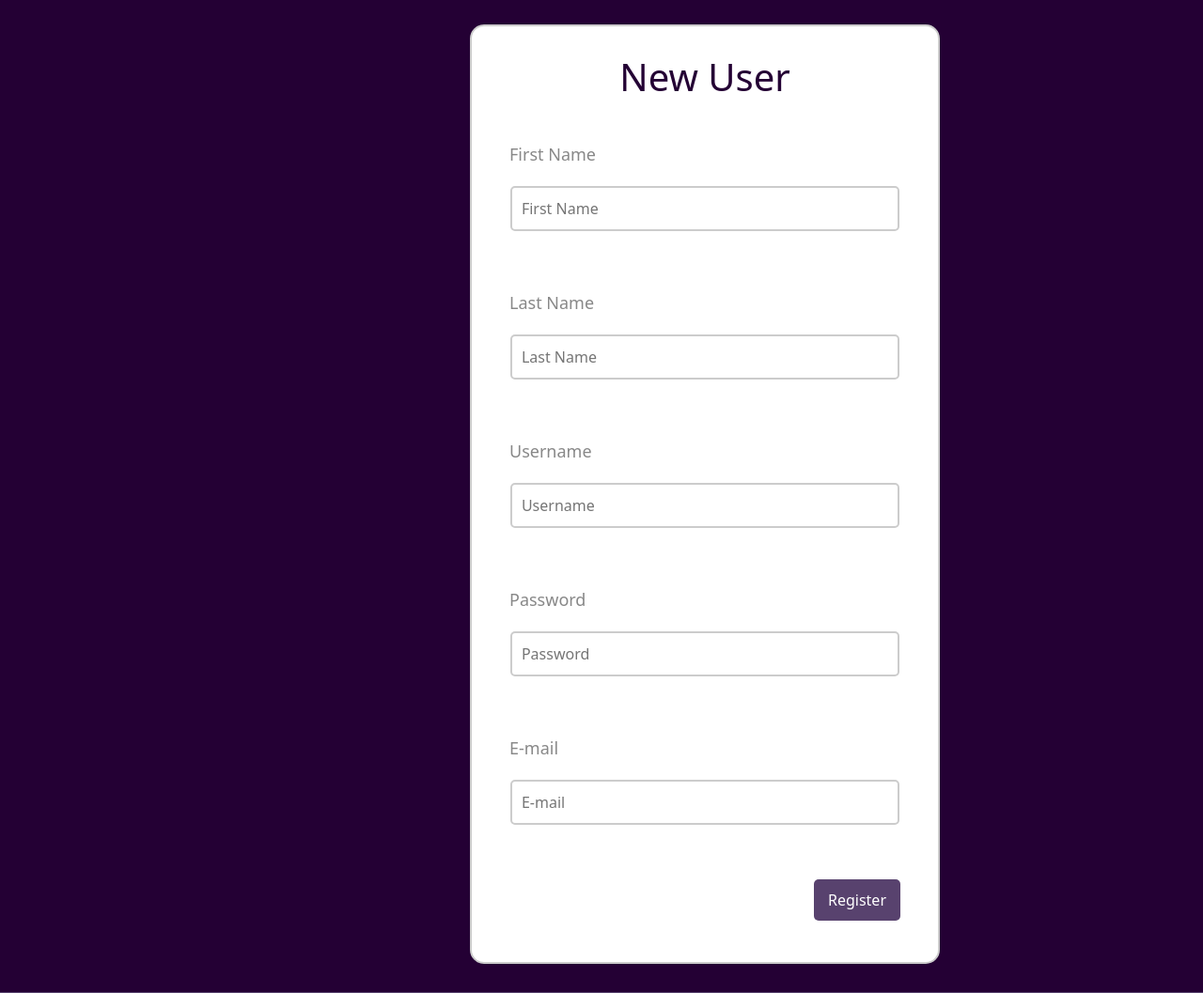
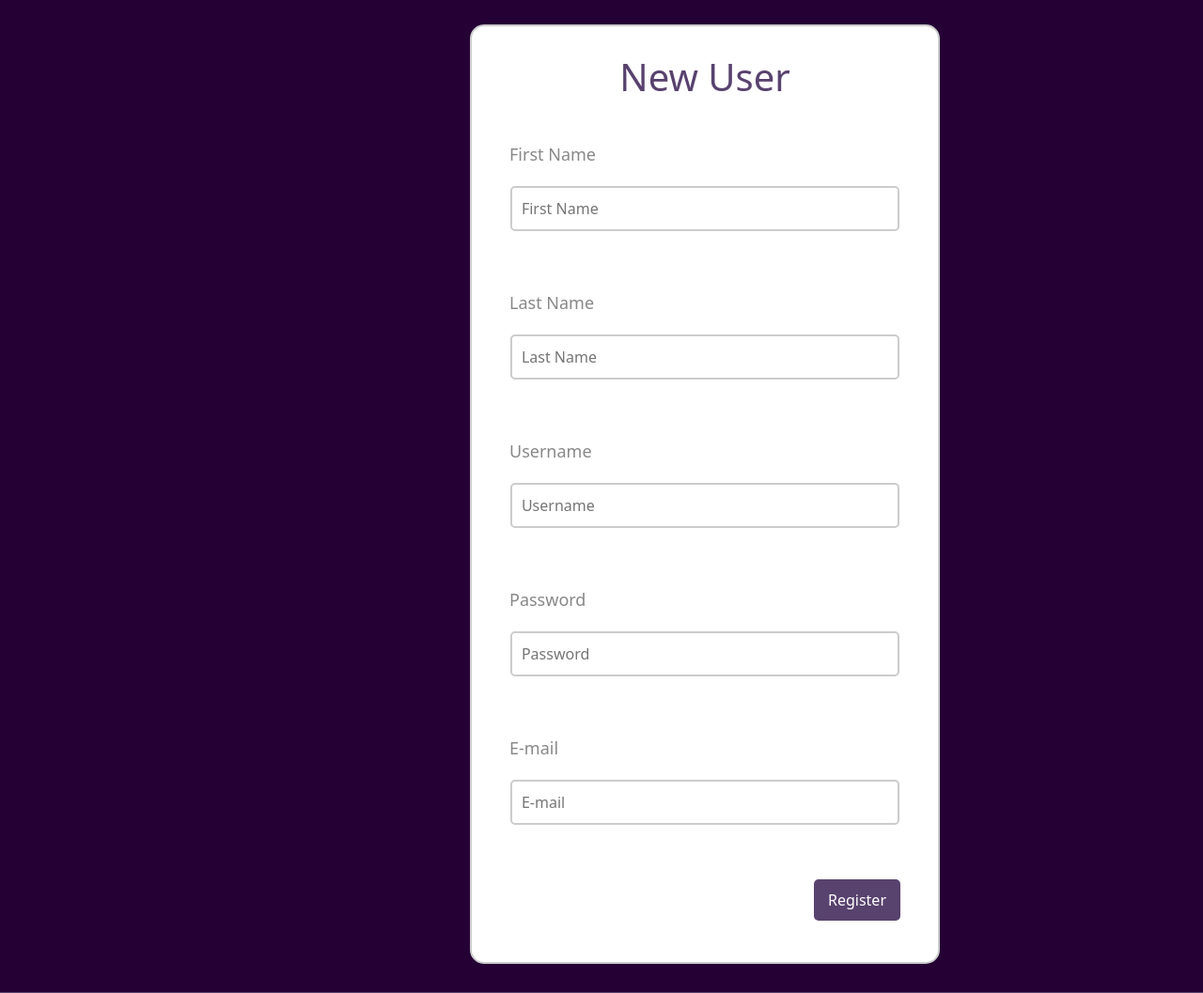
Before and after one commit to cerberus2078/Web-programming-Team-16, a PHP site: page /newuser.php in a window 1280 px wide. Shown: the part 104-1161 px from the top of the page at 94% size. Run offline with PHP 8.4, Linux system fonts and the light colour scheme.

Commit message:
color changes

```diff
--- a/login.php
+++ b/login.php
@@ -27,7 +27,7 @@ include "header.php";
     h1{
         text-align: center;
         margin-bottom: 40px;
-        color:#600080;
+        color:#58426e;
     }
 
     input{
--- a/newuser.php
+++ b/newuser.php
@@ -28,7 +28,7 @@ include 'header.php';
     h1{
         text-align: center;
         margin-bottom: 40px;
-        color:rgb(36, 0, 52);
+        color:#58426e;
     }
 
     input{
```
